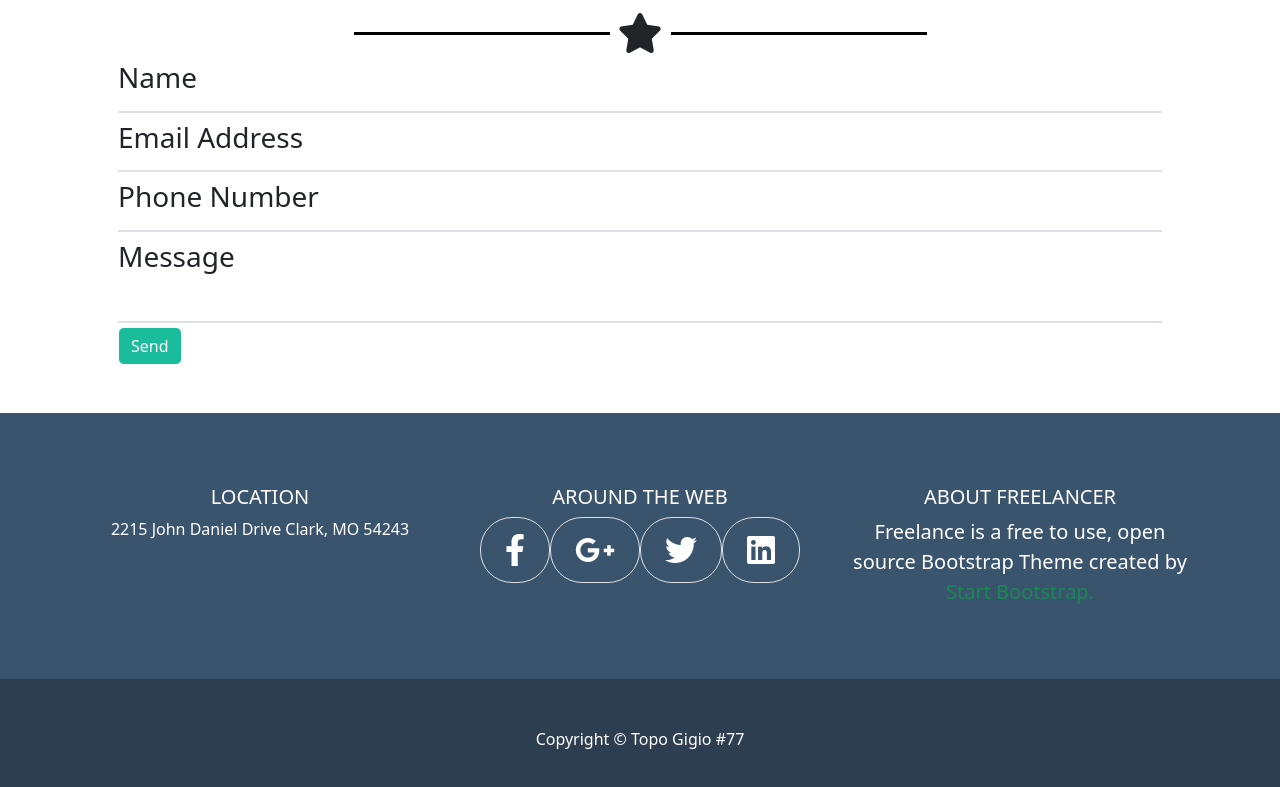
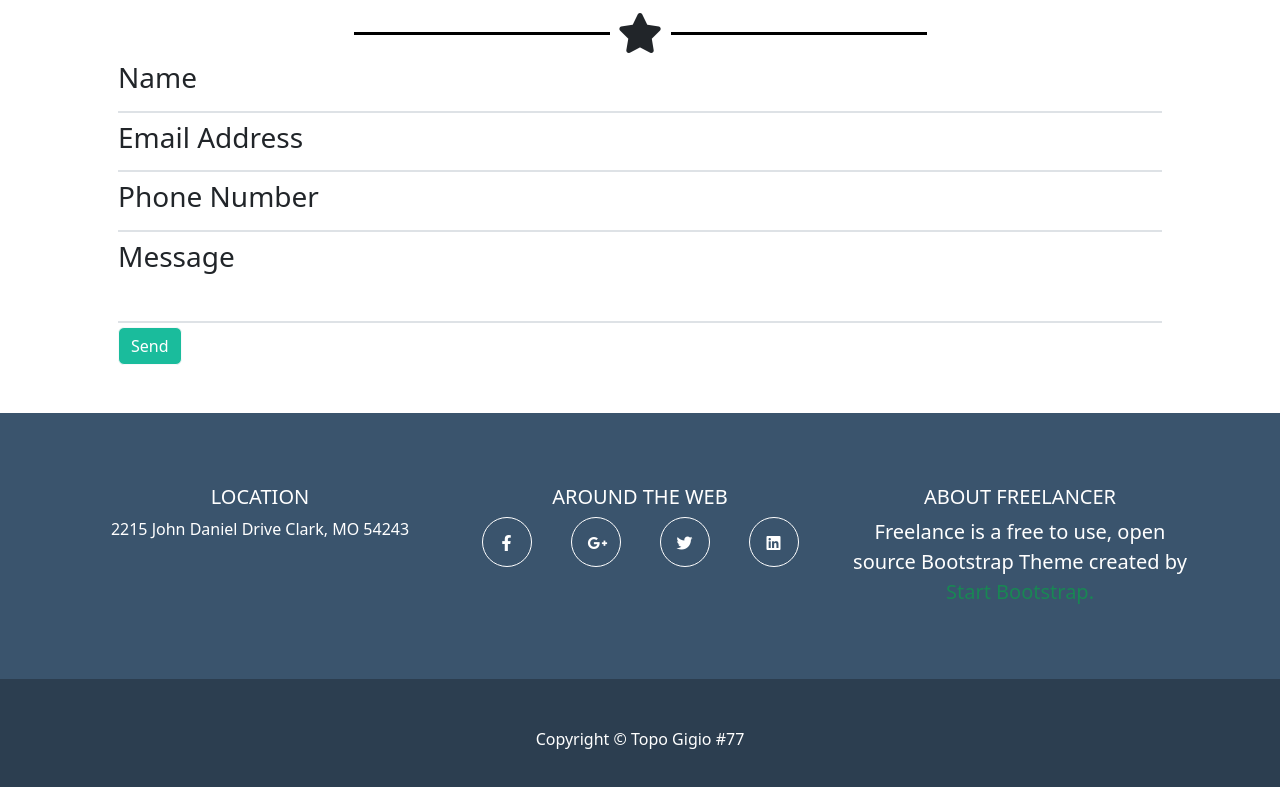
Before and after one commit to AndreaDeCeglia/html-css-bootstrap-freelancer, a plain HTML site: page index.html in a window 1280 px wide. Shown: the part 1734-2521 px from the top of the page. Drawn offline with nearby package versions, Linux system fonts and the light colour scheme.

Commit message:
socials section sorted out

```diff
--- a/assets/css/style.css
+++ b/assets/css/style.css
@@ -43,14 +43,14 @@
     border-radius: 100%;
 } */
 
-.fa-facebook-f,
-.fa-google-plus-g,
-.fa-twitter,
-.fa-linkedin {
-  /* border: 1px solid white;
+.icons-container{
+  border: 1px solid white;
   border-radius: 50%;
   width: 50px;
-  height: 50px; */
+  height: 50px;
+  text-align: center;
+  line-height: 50px;
+  cursor: pointer;
 }
 
 #copyright{
--- a/index.html
+++ b/index.html
@@ -268,21 +268,21 @@
 
                         <h3 class="text-uppercase d-flex justify-content-center fs-5 mt-4">around the web</h3>
 
-                        <div class="icons d-flex justify-content-center ">
-                            <div class="rounded-5 border">
-                                <i class="fa-brands fa-facebook-f mx-2 fs-2 p-3 "></i>
+                        <div class="icons d-flex justify-content-around ">
+                            <div class="icons-container px-0">
+                                <i class="fa-brands fa-facebook-f p-3 "></i>
                             </div>
 
-                            <div class="rounded-5 border">
-                                <i class="fa-brands fa-google-plus-g mx-2 fs-2 p-3 "></i>
+                            <div class="icons-container px-0">
+                                <i class="fa-brands fa-google-plus-g p-3 "></i>
                             </div>
 
-                            <div class="rounded-5 border">
-                                <i class="fa-brands fa-twitter mx-2 fs-2 p-3 "></i>
+                            <div class="icons-container px-0">
+                                <i class="fa-brands fa-twitter p-3 "></i>
                             </div>
 
-                            <div class="rounded-5 border">
-                                <i class="fa-brands fa-linkedin mx-2 fs-2 p-3 "></i>
+                            <div class="icons-container px-0">
+                                <i class="fa-brands fa-linkedin p-3 "></i>
                             </div>
 
 
```
